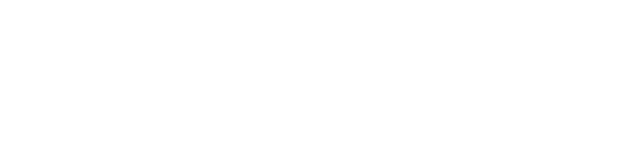
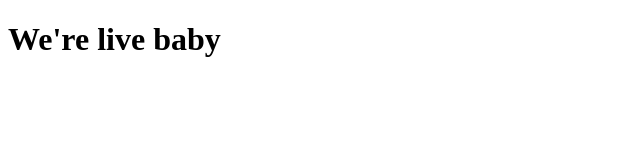
Before and after one commit to antonLulavskyi/kwg081, a plain HTML site: page index.html in a window 1280 px wide. Shown: the whole page, without its empty margins (0-640 px from the left). Drawn offline with Linux system fonts and the light colour scheme.

Commit message:
Update index.html

```diff
--- a/index.html
+++ b/index.html
@@ -7,6 +7,6 @@
     <title>site</title>
 </head>
 <body>
-
+    <h1>We're live baby</h1>
 </body>
 </html>
```
